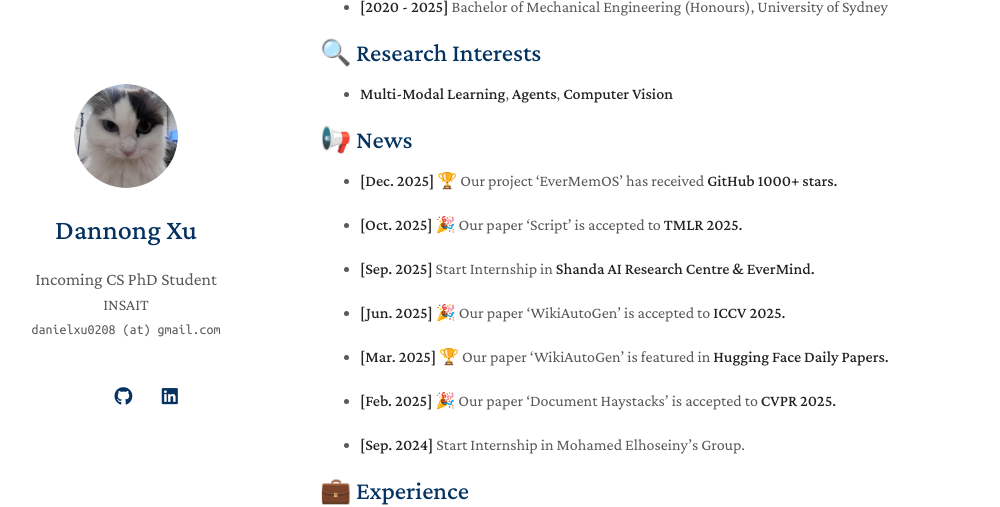
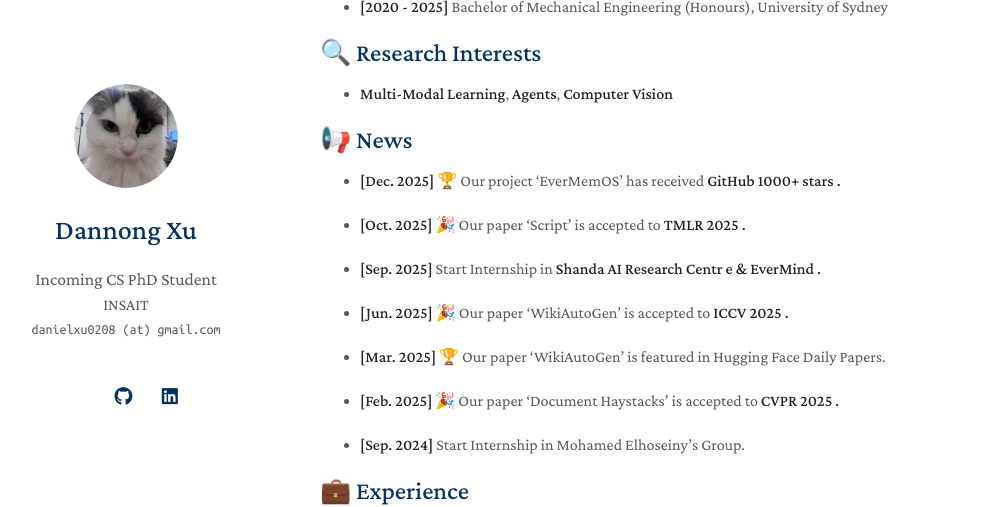
Before and after one commit to Danielxu0208/Danielxu0208.github.io, a Jekyll site: the page built from index.md, in a window 1280 px wide and 900 px high, scrolled down 316 px. Shown: the top 507 px of the window, without its empty margins (150-1150 px from the left). Built offline with Jekyll 4.4.1, drawn with Linux system fonts in a browser that asks for light colours; a style sheet for code colours, icons or effects is not loaded; our own code applies the rules of GitHub Pages for plain Markdown files.

Commit message:
Update index.md

```diff
--- a/index.md
+++ b/index.md
@@ -18,17 +18,17 @@ Before that, I was a research assistant at [King Abdullah University of Science
 
 ## 📢 News
 
-- **[Dec. 2025]** 🏆 Our project 'EverMemOS' has received <strong>GitHub 1000+ stars<strong>.
+- **[Dec. 2025]** 🏆 Our project 'EverMemOS' has received <strong> GitHub 1000+ stars <strong>.
 
-- **[Oct. 2025]** 🎉 Our paper 'Script' is accepted to <strong>TMLR 2025<strong>.
+- **[Oct. 2025]** 🎉 Our paper 'Script' is accepted to <strong> TMLR 2025 <strong>.
 
-- **[Sep. 2025]** Start Internship in <strong>Shanda AI Research Centre<strong> & <strong>EverMind<strong>.
+- **[Sep. 2025]** Start Internship in <strong> Shanda AI Research Centr e<strong> & <strong> EverMind <strong>.
 
-- **[Jun. 2025]** 🎉 Our paper 'WikiAutoGen' is accepted to <strong>ICCV 2025<strong>.
+- **[Jun. 2025]** 🎉 Our paper 'WikiAutoGen' is accepted to <strong> ICCV 2025 <strong>.
 
-- **[Mar. 2025]** 🏆 Our paper 'WikiAutoGen' is featured in <strong>Hugging Face Daily Papers<strong>.
+- **[Mar. 2025]** 🏆 Our paper 'WikiAutoGen' is featured in Hugging Face Daily Papers.
 
-- **[Feb. 2025]** 🎉 Our paper 'Document Haystacks' is accepted to <strong>CVPR 2025<strong>.
+- **[Feb. 2025]** 🎉 Our paper 'Document Haystacks' is accepted to <strong> CVPR 2025 <strong>.
 
 - **[Sep. 2024]** Start Internship in Mohamed Elhoseiny's Group.
 
```
